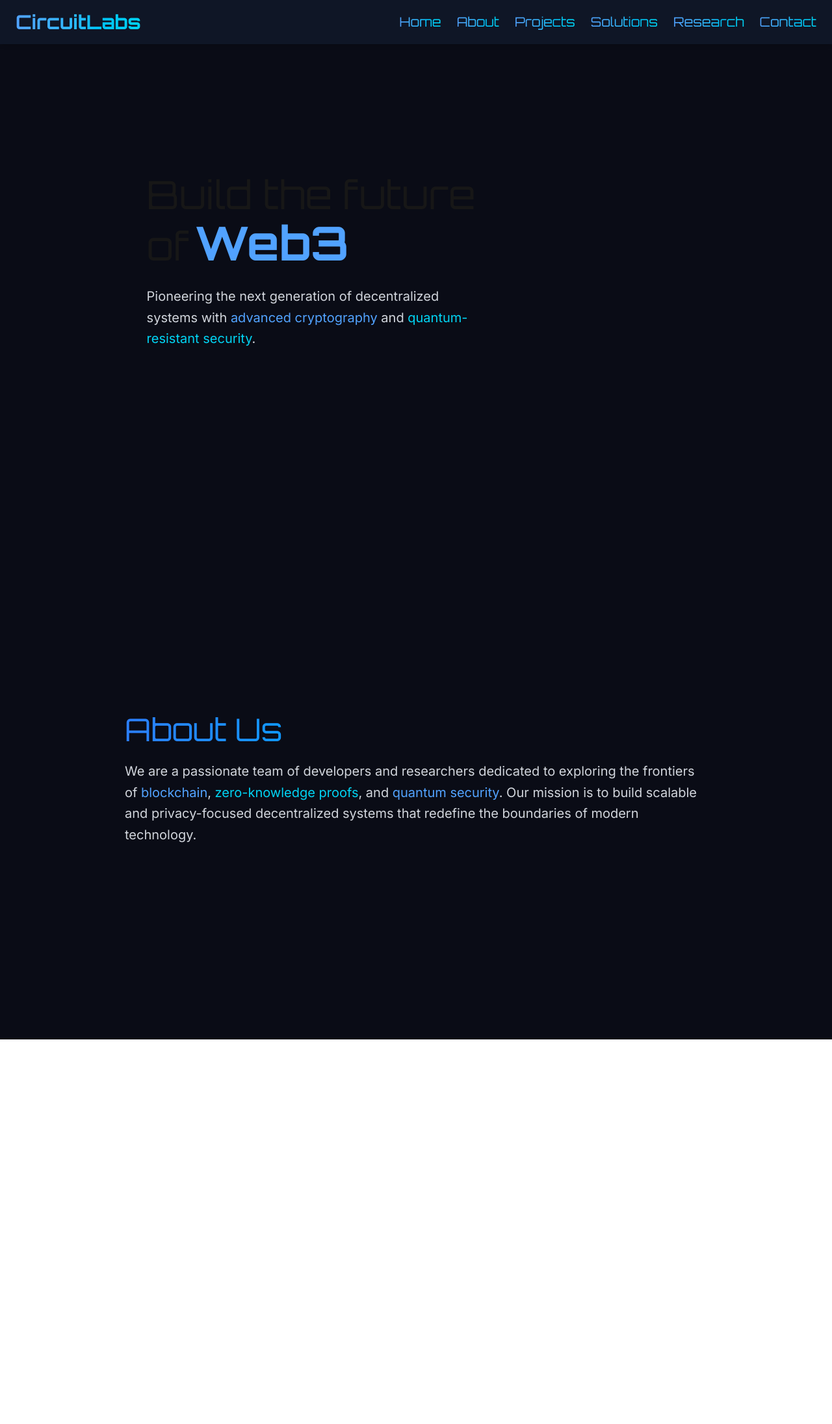
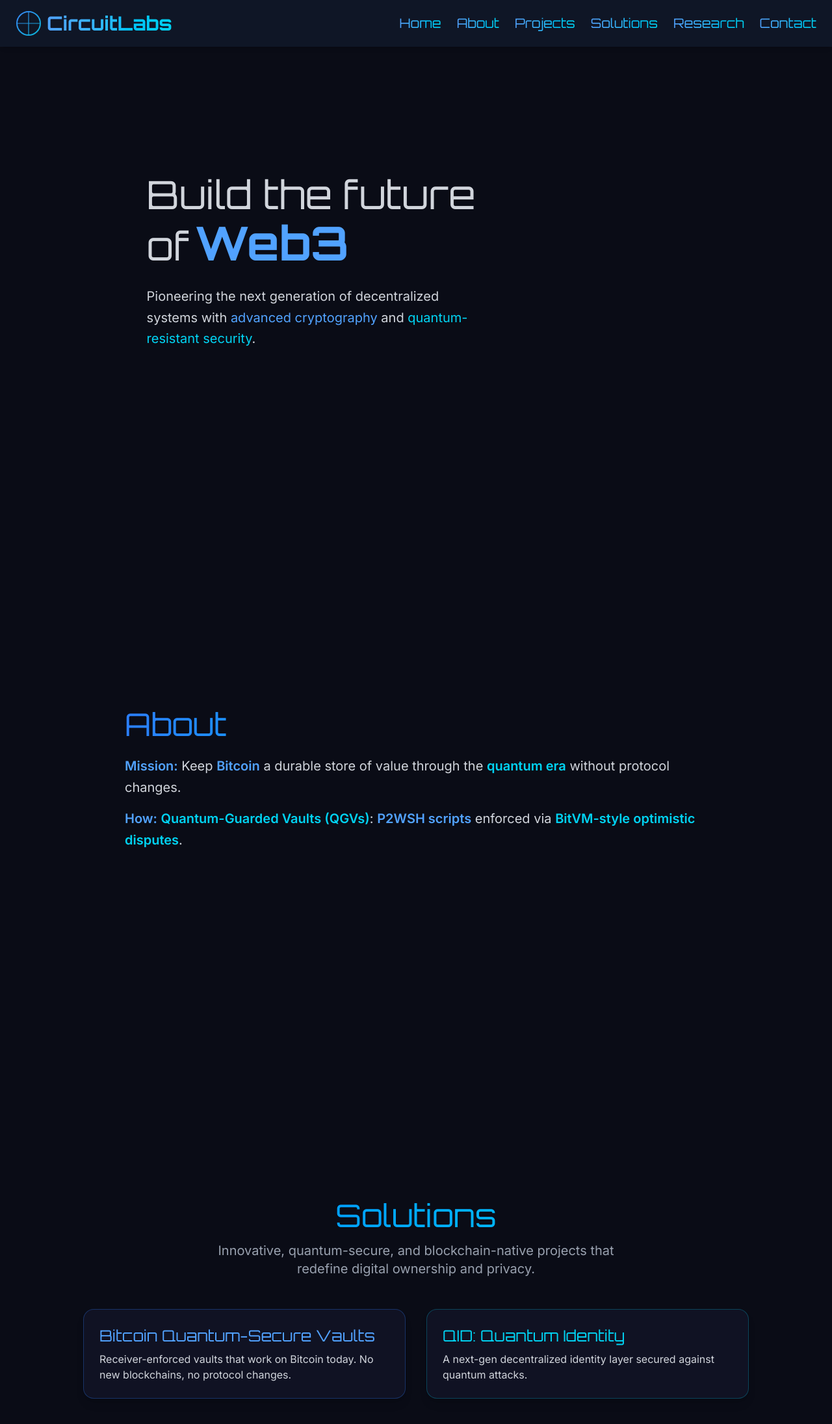
Before and after one commit to ER8IK/Lana.io, a Next.js app: page / in a window 1280 px wide. Shown: the top 2192 px of the page at 65% size. Before the commit the page ends 1600 px from the top, so only its background shows below. Built offline with nearby package versions, Linux system fonts and the light colour scheme.

Commit message:
third commit

```diff
--- a/app/components/About.tsx
+++ b/app/components/About.tsx
@@ -12,7 +12,7 @@ export default function About() {
           transition={{ duration: 0.8 }}
           className="text-4xl md:text-5xl font-orbitron mb-6 bg-gradient-to-r from-blue-500 to-cyan-400 bg-clip-text text-transparent"
         >
-          About Us
+          About
         </motion.h2>
 
         <motion.p
@@ -21,12 +21,16 @@ export default function About() {
           transition={{ duration: 0.8, delay: 0.3 }}
           className="text-gray-300 text-base sm:text-lg md:text-xl leading-relaxed"
         >
-          We are a passionate team of developers and researchers dedicated to exploring
-          the frontiers of <span className="text-blue-400">blockchain</span>,{" "}
-          <span className="text-cyan-400">zero-knowledge proofs</span>, and{" "}
-          <span className="text-blue-400">quantum security</span>. Our mission is to
-          build scalable and privacy-focused decentralized systems that redefine
-          the boundaries of modern technology.
+          <span className="text-blue-400 font-semibold">Mission:</span> Keep <span className="text-blue-400 font-semibold">Bitcoin</span> a durable store of value through the <span className="text-cyan-400 font-semibold">quantum era</span> without protocol changes.
+        </motion.p>
+
+        <motion.p
+          initial={{ opacity: 0, x: -50 }}
+          whileInView={{ opacity: 1, x: 0 }}
+          transition={{ duration: 0.8, delay: 0.5 }}
+          className="text-gray-300 text-base sm:text-lg md:text-xl leading-relaxed mt-4"
+        >
+          <span className="text-blue-400 font-semibold">How:</span> <span className="text-cyan-400 font-semibold">Quantum-Guarded Vaults (QGVs)</span>: <span className="text-blue-400 font-semibold">P2WSH scripts</span> enforced via <span className="text-cyan-400 font-semibold">BitVM-style optimistic disputes</span>.
         </motion.p>
       </div>
     </section>
--- a/app/components/Header.tsx
+++ b/app/components/Header.tsx
@@ -3,6 +3,7 @@
 import React, { FC, useState } from "react";
 import Link from "next/link";
 import { motion, AnimatePresence } from "framer-motion";
+import Logo from "./LogoSphere"
 
 interface HeaderProps {}
 
@@ -13,7 +14,7 @@ const Header: FC<HeaderProps> = () => {
     { href: "#main", label: "Home" },
     { href: "#about", label: "About" },
     { href: "#projects", label: "Projects" },
-    { href: "#services", label: "Solutions" },
+    { href: "#solutions", label: "Solutions" },
     { href: "#team", label: "Research" },
     { href: "#contact", label: "Contact" },
   ];
@@ -22,11 +23,13 @@ const Header: FC<HeaderProps> = () => {
     <header className="fixed top-0 w-full z-50 bg-gray-900/95 backdrop-blur-sm text-white shadow-md">
       <div className="max-w-7xl mx-auto flex justify-between items-center px-6 py-4">
         {/* Логотип */}
-        <div className="font-orbitron text-xl sm:text-3xl font-bold">
-          <Link href="/" className="bg-gradient-to-r from-blue-400 to-cyan-400 bg-clip-text text-transparent">
-            CircuitLabs
-          </Link>
-        </div>
+        <div className="font-orbitron text-xl sm:text-3xl font-bold flex items-center space-x-2">
+  <Logo size={40} color="#0a0c16" /> {/* тут можно менять размер и цвет */}
+  <Link href="/" className="bg-gradient-to-r from-blue-400 to-cyan-400 bg-clip-text text-transparent">
+    CircuitLabs
+  </Link>
+</div>
+
 
         {/* Десктопная навигация */}
         <nav className="space-x-6 hidden md:flex font-orbitron text-lg md:text-xl">
--- /dev/null
+++ b/app/components/LogoSphere.tsx
@@ -0,0 +1,64 @@
+"use client";
+
+interface LogoProps {
+  size?: number; // размер в px
+  useGradient?: boolean; // использовать градиент или currentColor
+}
+
+export default function Logo({ size = 60, useGradient = true }: LogoProps) {
+  return (
+    <svg
+      width={size}
+      height={size}
+      viewBox="0 0 100 100"
+      fill="none"
+      xmlns="http://www.w3.org/2000/svg"
+    >
+      {/* Определяем градиент, если нужно */}
+      {useGradient && (
+        <defs>
+          <linearGradient id="logoGradient" x1="0" y1="0" x2="100" y2="100" gradientUnits="userSpaceOnUse">
+            <stop offset="0%" stopColor="#3b82f6" />
+            <stop offset="100%" stopColor="#06b6d4" />
+          </linearGradient>
+        </defs>
+      )}
+
+      {/* Внешний круг */}
+      <circle
+        cx="50"
+        cy="50"
+        r="45"
+        stroke={useGradient ? "url(#logoGradient)" : "currentColor"}
+        strokeWidth="5"
+        fill="none"
+      />
+
+      {/* Горизонтальная линия */}
+      <line
+        x1="5"
+        y1="50"
+        x2="95"
+        y2="50"
+        stroke={useGradient ? "url(#logoGradient)" : "currentColor"}
+        strokeWidth="3"
+      />
+
+      {/* Вертикальная линия */}
+      <line
+        x1="50"
+        y1="10"
+        x2="50"
+        y2="95"
+        stroke={useGradient ? "url(#logoGradient)" : "currentColor"}
+        strokeWidth="3"
+      />
+
+      {/* Стрелка на вершине вертикальной линии */}
+      <polygon
+        points="48,10 52,10 50,5"
+        fill={useGradient ? "url(#logoGradient)" : "currentColor"}
+      />
+    </svg>
+  );
+}
--- a/app/components/Main.tsx
+++ b/app/components/Main.tsx
@@ -5,15 +5,35 @@ import { useState, useEffect } from "react";
 
 export default function Main() {
   const [currentWord, setCurrentWord] = useState(0);
-  const words = ["Blockchain", "Web3", "Quantum resistant", "Zk"]; // обычный пробел
+  const [isMobile, setIsMobile] = useState(false);
+
+  const words = ["Blockchain", "Web3", "Quantum resistant", "Zk"];
 
   useEffect(() => {
+    const checkMobile = () => {
+      setIsMobile(window.innerWidth < 768);
+    };
+
+    checkMobile();
+    window.addEventListener('resize', checkMobile);
+
     const interval = setInterval(() => {
       setCurrentWord(prev => (prev + 1) % words.length);
     }, 3000);
 
-    return () => clearInterval(interval);
-  }, []);
+    return () => {
+      clearInterval(interval);
+      window.removeEventListener('resize', checkMobile);
+    };
+  }, [words.length]);
+
+  // Определяем размер шрифта в зависимости от слова и устройства
+  const getFontSizeClass = () => {
+    if (words[currentWord] === "Quantum resistant" && isMobile) {
+      return "text-3xl sm:text-5xl md:text-6xl lg:text-7xl";
+    }
+    return "text-5xl sm:text-6xl md:text-7xl";
+  };
 
   return (
     <section id="home" className="relative min-h-screen w-full flex items-center justify-center md:justify-start px-6 md:px-12 py-24 bg-[#0a0c16]">
@@ -34,7 +54,7 @@ export default function Main() {
                 animate={{ opacity: 1, y: 0 }}
                 exit={{ opacity: 0, y: -20 }}
                 transition={{ duration: 0.8, ease: "easeInOut" }}
-                className="text-5xl sm:text-6xl md:text-7xl font-bold text-blue-400 whitespace-nowrap"
+                className={`font-bold text-blue-400 whitespace-nowrap ${getFontSizeClass()}`}
               >
                 {words[currentWord]}
               </motion.span>
--- a/app/components/Solutions.tsx
+++ b/app/components/Solutions.tsx
@@ -1 +1,149 @@
-export default function Solutions() {}
+"use client";
+
+import { useState } from "react";
+import { motion, AnimatePresence } from "framer-motion";
+import { X } from "lucide-react";
+
+export default function Solutions() {
+  const [open, setOpen] = useState(false);
+
+  return (
+    <section
+      id="solutions"
+      className="relative min-h-screen w-full flex flex-col items-center justify-center px-6 md:px-12 py-24 bg-[#0a0c16]"
+    >
+      <div className="max-w-5xl w-full text-center mb-12">
+        <motion.h2
+          initial={{ opacity: 0, y: -20 }}
+          whileInView={{ opacity: 1, y: 0 }}
+          transition={{ duration: 0.8 }}
+          className="text-4xl md:text-5xl font-orbitron mb-4 bg-gradient-to-r from-blue-500 to-cyan-400 bg-clip-text text-transparent"
+        >
+          Solutions
+        </motion.h2>
+        <motion.p
+          initial={{ opacity: 0, y: -10 }}
+          whileInView={{ opacity: 1, y: 0 }}
+          transition={{ duration: 0.8, delay: 0.2 }}
+          className="text-gray-400 text-lg md:text-xl max-w-2xl mx-auto"
+        >
+          Innovative, quantum-secure, and blockchain-native projects that redefine
+          digital ownership and privacy.
+        </motion.p>
+      </div>
+
+      <div className="grid grid-cols-1 md:grid-cols-2 gap-8 max-w-5xl w-full">
+        {/* Bitcoin Vaults */}
+        <motion.div
+          onClick={() => setOpen(true)}
+          whileHover={{ scale: 1.03 }}
+          whileTap={{ scale: 0.98 }}
+          className="cursor-pointer bg-[#101223] border border-blue-500/30 rounded-2xl p-6 shadow-lg hover:shadow-blue-500/20 transition"
+        >
+          <h3 className="text-2xl font-orbitron text-blue-400 mb-2">
+            Bitcoin Quantum-Secure Vaults
+          </h3>
+          <p className="text-gray-300">
+            Receiver-enforced vaults that work on Bitcoin today. No new blockchains, no
+            protocol changes.
+          </p>
+        </motion.div>
+
+        {/* Placeholder for future project */}
+        <motion.div
+          whileHover={{ scale: 1.03 }}
+          whileTap={{ scale: 0.98 }}
+          className="cursor-pointer bg-[#101223] border border-cyan-500/30 rounded-2xl p-6 shadow-lg hover:shadow-cyan-500/20 transition"
+        >
+          <h3 className="text-2xl font-orbitron text-cyan-400 mb-2">
+            QID: Quantum Identity
+          </h3>
+          <p className="text-gray-300">
+            A next-gen decentralized identity layer secured against quantum attacks.
+          </p>
+        </motion.div>
+      </div>
+
+      {/* Modal */}
+      <AnimatePresence>
+        {open && (
+          <motion.div
+            className="fixed inset-0 bg-black/70 flex items-center justify-center z-50 px-4"
+            initial={{ opacity: 0 }}
+            animate={{ opacity: 1 }}
+            exit={{ opacity: 0 }}
+            onClick={() => setOpen(false)}
+          >
+            <motion.div
+              onClick={(e) => e.stopPropagation()}
+              initial={{ scale: 0.9, opacity: 0 }}
+              animate={{ scale: 1, opacity: 1 }}
+              exit={{ scale: 0.9, opacity: 0 }}
+              transition={{ duration: 0.3 }}
+              className="relative bg-[#0a0c16] max-w-3xl w-full max-h-[80vh] overflow-y-auto rounded-2xl p-8 shadow-lg border border-blue-500/30"
+            >
+              <button
+                onClick={() => setOpen(false)}
+                className="absolute top-4 right-4 text-gray-400 hover:text-blue-400 transition"
+              >
+                <X size={24} />
+              </button>
+
+              <h3 className="text-2xl md:text-3xl font-orbitron mb-4 text-blue-400">
+                Bitcoin Quantum-Secure Vaults
+              </h3>
+
+              <p className="text-gray-300 mb-6 text-base leading-relaxed">
+                Receiver-enforced vaults that work on Bitcoin today. No new opcodes. No
+                new blockchains.
+              </p>
+
+              <ul className="text-gray-300 space-y-3 list-disc pl-5">
+                <li>
+                  <b className="text-cyan-400">Quantum computing is advancing fast</b>.
+                  Algorithms like Shor threaten RSA/ECDSA/Schnorr; timelines are uncertain, funds are at risk.
+                </li>
+                <li>
+                  <b className="text-cyan-400">Decentralized ≠ flip a switch</b>.
+                  Centralized platforms can upgrade to PQC overnight; blockchains require millions of independent actions.
+                </li>
+                <li>
+                  <b className="text-cyan-400">Ossified by design</b>.
+                  Mature chains resist new protocol features; waiting for new opcodes isn’t a plan.
+                </li>
+                <li>
+                  <b className="text-cyan-400">Users resist moving to new L1s</b>.
+                  People won’t move funds to brand-new chains just for PQ; meet them on Bitcoin.
+                </li>
+                <li>
+                  <b className="text-cyan-400">PoS is only as secure as its validators’ keys</b>.
+                  Validator keys & slashing rules complicate PQ migration.
+                </li>
+                <li>
+                  <b className="text-cyan-400">PoW remains robust</b>.
+                  Grover gives ~√ speed-up on hashing; SHA-256d security margin remains high.
+                </li>
+                <li>
+                  <b className="text-cyan-400">Pubkeys leak at spend</b>.
+                  Many Bitcoin outputs reveal EC pubkeys on spend; mempool time = attack window.
+                </li>
+                <li>
+                  <b className="text-cyan-400">Scripts can guard value</b>.
+                  Pay-to-script-hash (P2WSH) lets you receive to predicates.
+                </li>
+                <li>
+                  <b className="text-cyan-400">BitVM-style enforcement</b>.
+                  We verify complex statements off-chain; if someone lies, a tiny on-chain fault proves it.
+                </li>
+                <li>
+                  <b className="text-cyan-400">Prove you own a PQ key</b>.
+                  A spender can prove knowledge of a quantum-safe signature to unlock funds.
+                </li>
+              </ul>
+            </motion.div>
+          </motion.div>
+        )}
+      </AnimatePresence>
+    </section>
+  );
+}
--- a/app/page.tsx
+++ b/app/page.tsx
@@ -1,17 +1,41 @@
+"use client";
+
+import { motion } from "framer-motion";
+import Header from './components/Header';
 import Main from './components/Main';
-import Contact from './components/Contact';
-import Research from './components/Research';
-import Footer from './components/Footer';
 import About from './components/About';
 import Solutions from './components/Solutions';
-import Header from './components/Header';
+import Research from './components/Research';
+import Contact from './components/Contact';
+import Footer from './components/Footer';
 
-export default function Home() {
+const containerVariants = {
+  hidden: {},
+  show: {
+    transition: {
+      staggerChildren: 0.3, // задержка между секциями
+    },
+  },
+};
+
+const sectionVariants = {
+  hidden: { opacity: 0, y: 50 },
+  show: { opacity: 1, y: 0, transition: { duration: 0.8 } },
+};
+
+export default function Page() {
   return (
-    <main className="w-full">
-      <Header />
-      <Main />
-      <About />
-    </main>
-  )
+    <motion.main
+      className="w-full bg-[#0a0c16] text-gray-300"
+      variants={containerVariants}
+      initial="hidden"
+      whileInView="show"
+      viewport={{ once: true, amount: 0.1 }}
+    >
+      <motion.div variants={sectionVariants}><Header /></motion.div>
+      <motion.div variants={sectionVariants}><Main /></motion.div>
+      <motion.div variants={sectionVariants}><About /></motion.div>
+      <motion.div variants={sectionVariants}><Solutions /></motion.div>
+    </motion.main>
+  );
 }
--- a/package.json
+++ b/package.json
@@ -12,6 +12,7 @@
   "dependencies": {
     "animejs": "^4.2.2",
     "framer-motion": "^12.23.24",
+    "lucide-react": "^0.552.0",
     "next": "16.0.1",
     "react": "19.2.0",
     "react-dom": "19.2.0"
```
Also changed, not shown: 1 other file (tests, documents, lock files or other folders).
